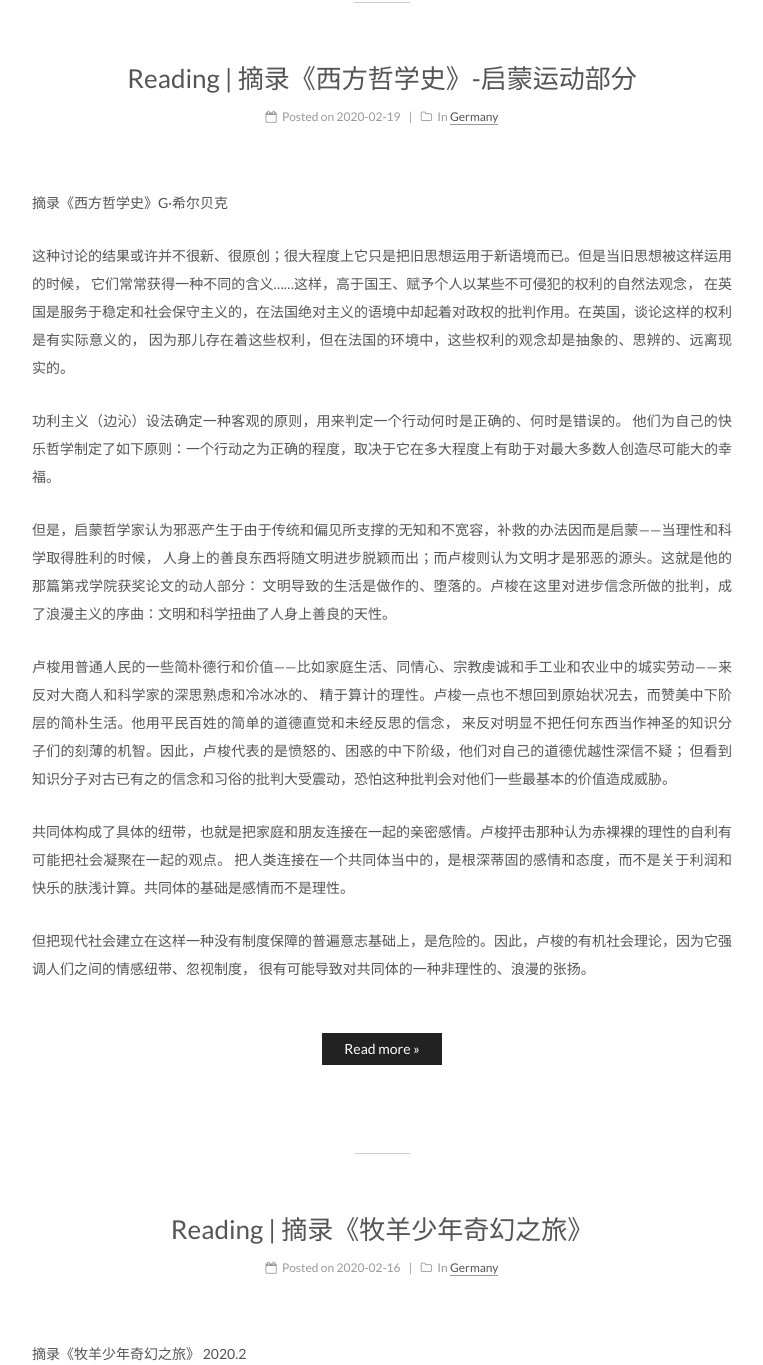
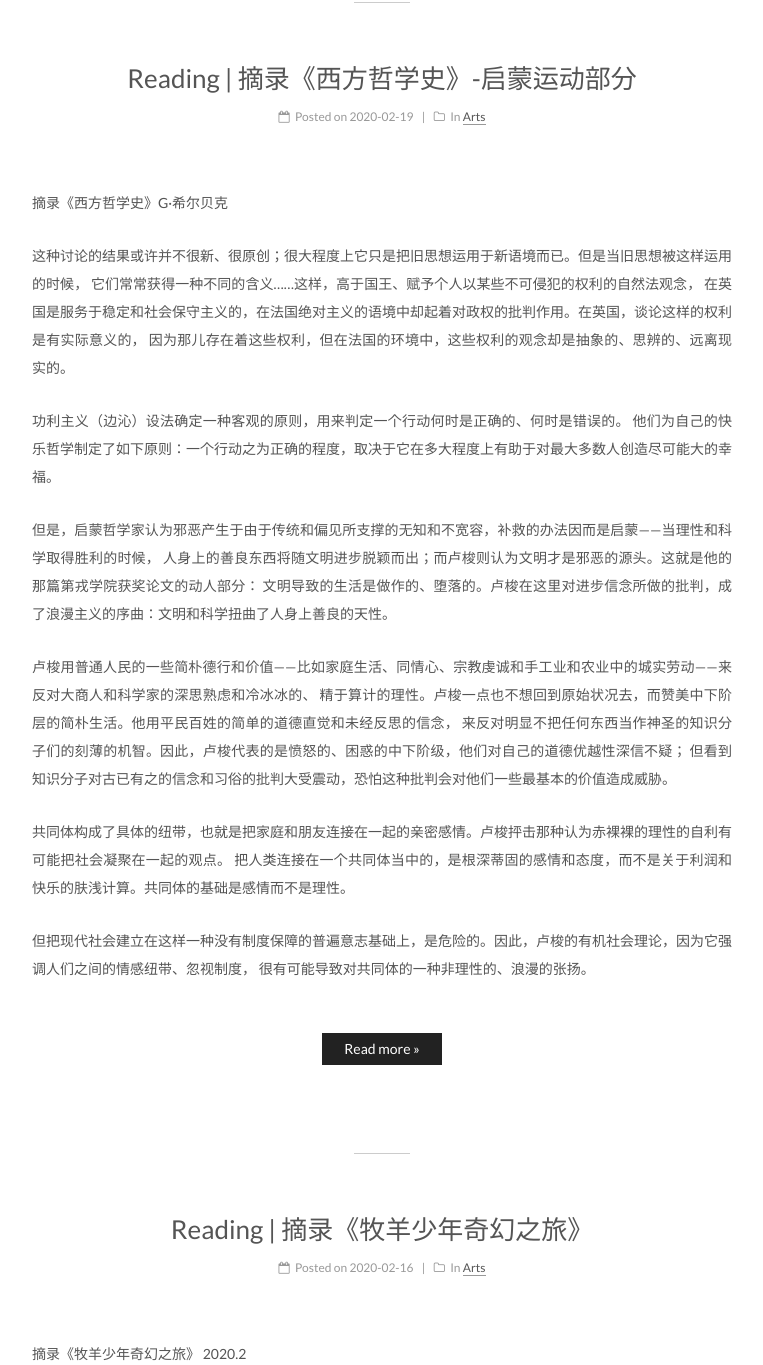
Before and after one commit to Springbone/Springbone.github.io, a Jekyll site: the page built from index.html, in a window 1280 px wide. Shown: the part 1576-2941 px from the top of the page, without its empty margins (258-1021 px from the left). Built offline with Jekyll 4.4.1, drawn with Linux system fonts in a browser that asks for light colours; the list of posts is cut into pages by our own code.

Commit message:
fixing...

```diff
--- a/_posts/2020-02-16-notes-for-The-Alchemist.md
+++ b/_posts/2020-02-16-notes-for-The-Alchemist.md
@@ -1,7 +1,7 @@
 ---
 title: "Reading | 摘录《牧羊少年奇幻之旅》"
 layout: post
-categories: Germany
+categories: Arts
 tags:
   - Notes
 ---
--- a/_posts/2020-02-19-notes-for-Western-Philosophy.md
+++ b/_posts/2020-02-19-notes-for-Western-Philosophy.md
@@ -1,7 +1,7 @@
 ---
 title: "Reading | 摘录《西方哲学史》-启蒙运动部分"
 layout: post
-categories: Germany
+categories: Arts
 tags:
   - Notes
 ---
```
